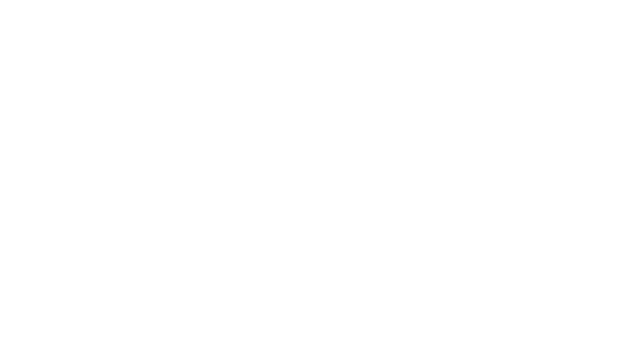
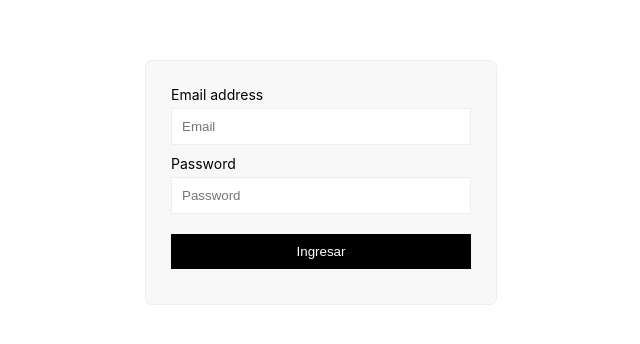
Before and after one commit to JeanDevonne/react-demo, a React (Create React App) app: page /login in a window 1280 px wide. Before the commit this address had no page. Shown: the part 218-562 px from the top of the page, without its empty margins (319-959 px from the left). Built offline with nearby package versions, Linux system fonts and the light colour scheme.

Commit message:
SEe realizo el login

```diff
--- a/src/App.css
+++ b/src/App.css
@@ -1,38 +1,11 @@
-.App {
-  text-align: center;
+*,
+*::before,
+*::after {
+	margin: 0;
+	padding: 0;
+	box-sizing: border-box;
 }
 
-.App-logo {
-  height: 40vmin;
-  pointer-events: none;
+body {
+	height: 100vh;
 }
-
-@media (prefers-reduced-motion: no-preference) {
-  .App-logo {
-    animation: App-logo-spin infinite 20s linear;
-  }
-}
-
-.App-header {
-  background-color: #282c34;
-  min-height: 100vh;
-  display: flex;
-  flex-direction: column;
-  align-items: center;
-  justify-content: center;
-  font-size: calc(10px + 2vmin);
-  color: white;
-}
-
-.App-link {
-  color: #61dafb;
-}
-
-@keyframes App-logo-spin {
-  from {
-    transform: rotate(0deg);
-  }
-  to {
-    transform: rotate(360deg);
-  }
-}
--- a/src/App.js
+++ b/src/App.js
@@ -1,15 +1,41 @@
 import "./App.css";
 import { BrowserRouter, Routes, Route } from "react-router-dom";
+import { LoginPage } from "./pages/LoginPage";
 
 export const App = () => {
 	return (
 		<BrowserRouter>
 			<Routes>
+				<Route path="/login" element={<LoginPage />} />
 				<Route
 					path="/"
 					element={
 						<div>
-							<p>Hola Mundo</p>
+							<p>Hola Jose</p>
+						</div>
+					}
+				/>
+				<Route
+					path="/usuarios"
+					element={
+						<div>
+							<p>Hola Jose</p>
+						</div>
+					}
+				/>
+				<Route
+					path="/choferes"
+					element={
+						<div>
+							<p>Hola Jose</p>
+						</div>
+					}
+				/>
+				<Route
+					path="/cuidades"
+					element={
+						<div>
+							<p>Hola Jose</p>
 						</div>
 					}
 				/>
--- /dev/null
+++ b/src/pages/LoginPage.js
@@ -0,0 +1,58 @@
+import { useFormik } from "formik";
+import { useNavigate } from "react-router-dom";
+import "../styles/Login.css";
+
+export const LoginPage = () => {
+	const navigate = useNavigate();
+	const formik = useFormik({
+		initialValues: {
+			email: "",
+			password: "",
+		},
+		onSubmit: () => {
+			navigate("/");
+		},
+	});
+
+	return (
+		<div className="container">
+			<div className="login">
+				<form
+					autoComplete="off"
+					className="form"
+					onSubmit={formik.handleSubmit}
+				>
+					<label htmlFor="email" className="form__label">
+						Email address
+					</label>
+					<input
+						className="form__input"
+						type="email"
+						id="email"
+						placeholder="Email"
+						name="email"
+						value={formik.values.email}
+						onChange={formik.handleChange}
+						onBlur={formik.handleBlur}
+					/>
+					<label htmlFor="password" className="form__label">
+						Password
+					</label>
+					<input
+						className="form__input"
+						type="password"
+						id="password"
+						placeholder="Password"
+						name="password"
+						value={formik.values.password}
+						onChange={formik.handleChange}
+						onBlur={formik.handleBlur}
+					/>
+					<button type="submit" className="form__button">
+						Ingresar
+					</button>
+				</form>
+			</div>
+		</div>
+	);
+};
--- /dev/null
+++ b/src/styles/Login.css
@@ -0,0 +1,43 @@
+.container {
+	background-color: #fff;
+	height: 100vh;
+	display: grid;
+	place-items: center;
+}
+
+.login {
+	background-color: rgb(248, 248, 248);
+	padding: 25px;
+	border-radius: 7px;
+	border: 1px solid #eee;
+}
+
+.form {
+	display: flex;
+	flex-direction: column;
+	width: 300px;
+}
+
+.form__label {
+	font-size: 14px;
+	margin-bottom: 5px;
+}
+
+.form__input:not(:last-child) {
+	margin-bottom: 10px;
+}
+
+.form__input {
+	padding: 10px;
+	outline: none;
+	border: 1px solid #eee;
+}
+
+.form__button {
+	background-color: #000;
+	color: #fff;
+	padding: 10px;
+	cursor: pointer;
+	border: none;
+	margin: 10px 0;
+}
```
Also changed, not shown: src/components/login.js (added).
